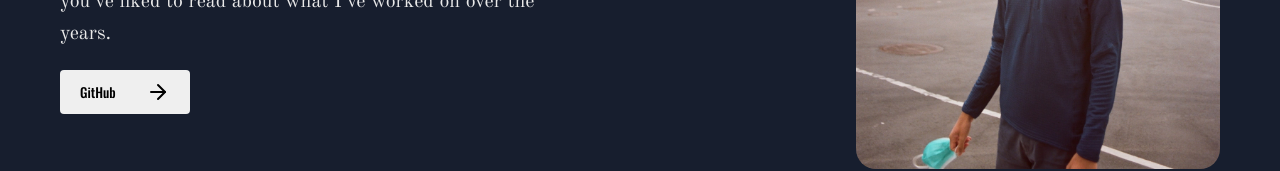
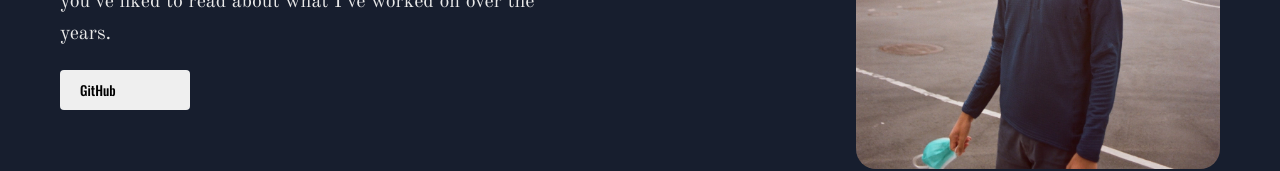
Before and after one commit to neilramaswamy/next-website, a Next.js app: page / in a window 1280 px wide. Shown: the part 480-651 px from the top of the page. Built offline with nearby package versions, Linux system fonts and the light colour scheme.

Commit message:
Temporarily relinquish booping because Typescript is throwing a temper tantrum and it's late

```diff
--- a/components/Button.tsx
+++ b/components/Button.tsx
@@ -25,11 +25,11 @@ export const Button = (props: Props): JSX.Element => {
     const [style, trigger] = useBoop({ x: 3 })
 
     return (
-        <button className={styles.button} onMouseEnter={trigger}>
+        <button className={styles.button} /*onMouseEnter={() => trigger()} */>
             {text}
-            <animated.div className={styles.iconContainer} style={style}>
+            {/* <animated.div className={styles.iconContainer} style={style}>
                 <ArrowRight />
-            </animated.div>
+            </animated.div> */}
         </button>
     )
 }
```
